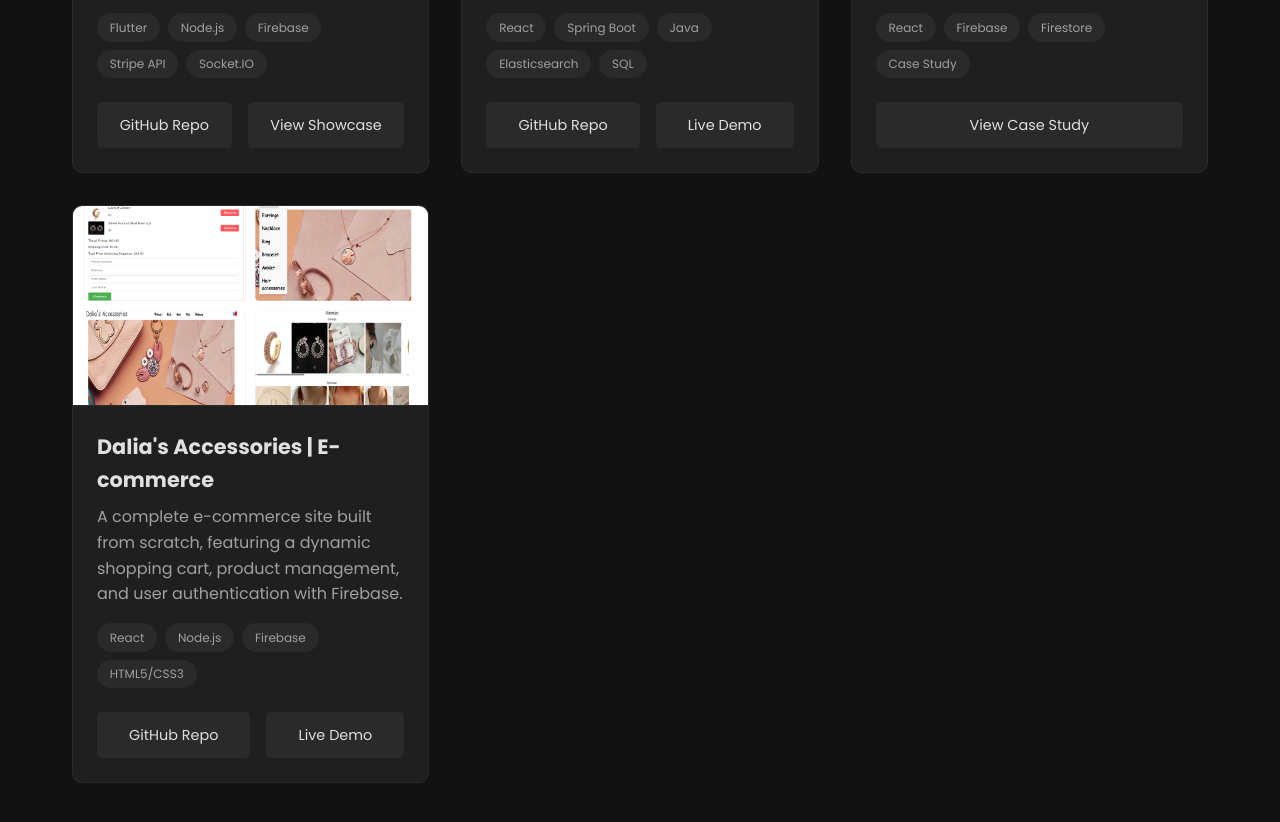
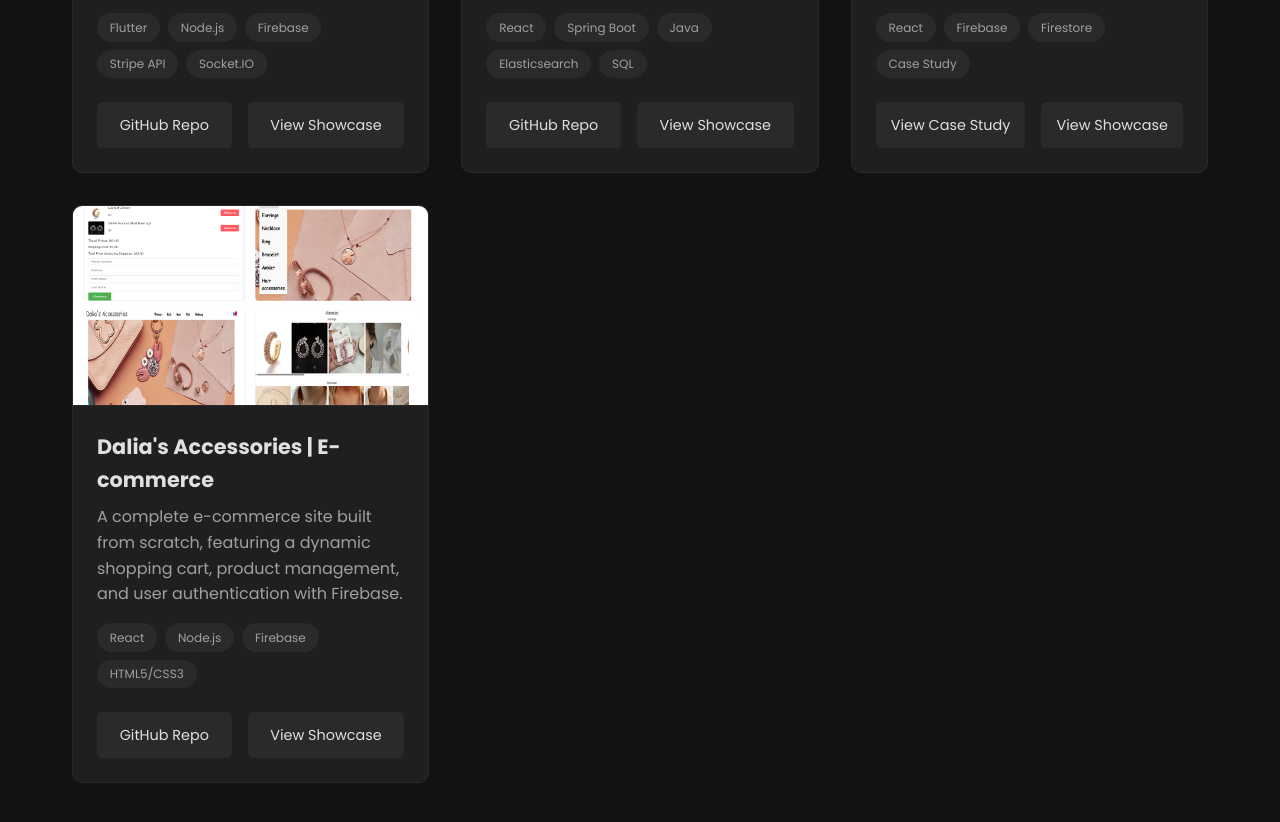
Before and after one commit to YahyaAlhoussein/yahyaalhoussein, a plain HTML site: page index.html in a window 1280 px wide. Shown: the part 2083-2905 px from the top of the page. Drawn offline with nearby package versions, Linux system fonts and the light colour scheme.

Commit message:
Update index.html

```diff
--- a/index.html
+++ b/index.html
@@ -13,7 +13,6 @@
     <!-- Font Awesome for Icons -->
     <link rel="stylesheet" href="https://cdnjs.cloudflare.com/ajax/libs/font-awesome/6.4.0/css/all.min.css" integrity="sha512-iecdLmaskl7CVkqkXNQ/ZH/XLlvWZOJyj7Yy7tcenmpD1ypASozpmT/E0iPtmFIB46ZmdtAc9eNBvH0H/ZpiBw==" crossorigin="anonymous" referrerpolicy="no-referrer" />
 
-    <!-- THE CORRECTED STYLESHEET LINK -->
     <link rel="stylesheet" href="styles.css" />
 </head>
 <body>
@@ -73,7 +72,7 @@
             <h2 class="section-title">My Projects</h2>
             <div class="project-grid">
 
-                <!-- Project 1: Builtzo (RESTORED) -->
+                <!-- Project 1: Builtzo -->
                 <div class="project-card fade-in">
                     <img src="assets/images/builtzo-showcase.png" alt="Builtzo Project Thumbnail" class="project-card-image">
                     <div class="card-content">
@@ -93,9 +92,8 @@
                     </div>
                 </div>
 
-                <!-- Project 2: TableToppers (RESTORED) -->
+                <!-- Project 2: TableToppers (SHOWCASE BUTTON ADDED) -->
                 <div class="project-card fade-in">
-                    <!-- TODO: Replace 'placeholder.png' with a real screenshot of your project -->
                     <img src="assets/images/placeholder.png" alt="TableToppers Project Thumbnail" class="project-card-image">
                     <div class="card-content">
                         <h3>TableToppers | Board Game Community</h3>
@@ -105,14 +103,18 @@
                         </div>
                         <div class="project-links">
                             <a href="https://github.com/Alexei-Hazell/capstone-TableTopped/tree/development" target="_blank" class="btn-project">GitHub Repo</a>
-                            <a href="#" target="_blank" class="btn-project">Live Demo</a>
+                            <!-- THIS BUTTON HAS BEEN ADDED -->
+                            <button class="btn-project showcase-trigger"
+                                    data-image="assets/images/placeholder.png"
+                                    data-caption="TableToppers App Showcase">
+                                View Showcase
+                            </button>
                         </div>
                     </div>
                 </div>
 
-                <!-- Project 3: Flight Logbook (RESTORED) -->
+                <!-- Project 3: Flight Logbook (SHOWCASE BUTTON ADDED) -->
                 <div class="project-card fade-in">
-                    <!-- TODO: Replace 'placeholder.png' with a real screenshot of your project -->
                     <img src="assets/images/image.png" alt="Flight Logbook Project Thumbnail" class="project-card-image">
                     <div class="card-content">
                         <h3>Flight Logbook Web App</h3>
@@ -122,13 +124,18 @@
                         </div>
                         <div class="project-links">
                             <a href="https://github.com/yahyaalhoussein/flight-logbook-case-study" target="_blank" class="btn-project">View Case Study</a>
+                            <!-- THIS BUTTON HAS BEEN ADDED -->
+                            <button class="btn-project showcase-trigger"
+                                    data-image="assets/images/image.png"
+                                    data-caption="Flight Logbook App Showcase">
+                                View Showcase
+                            </button>
                         </div>
                     </div>
                 </div>
 
-                <!-- Project 4: Dalia's Accessories (RESTORED) -->
+                <!-- Project 4: Dalia's Accessories (SHOWCASE BUTTON ADDED) -->
                 <div class="project-card fade-in">
-                     <!-- TODO: Replace 'placeholder.png' with a real screenshot of your project -->
                     <img src="assets/images/DA.png" alt="Dalia's Accessories Project Thumbnail" class="project-card-image">
                     <div class="card-content">
                         <h3>Dalia's Accessories | E-commerce</h3>
@@ -138,7 +145,12 @@
                         </div>
                         <div class="project-links">
                             <a href="https://github.com/yah96/DaliasAccessories" target="_blank" class="btn-project">GitHub Repo</a>
-                            <a href="#" target="_blank" class="btn-project">Live Demo</a>
+                            <!-- THIS BUTTON HAS BEEN ADDED -->
+                            <button class="btn-project showcase-trigger"
+                                    data-image="assets/images/DA.png"
+                                    data-caption="Dalia's Accessories E-commerce Showcase">
+                                View Showcase
+                            </button>
                         </div>
                     </div>
                 </div>
```
